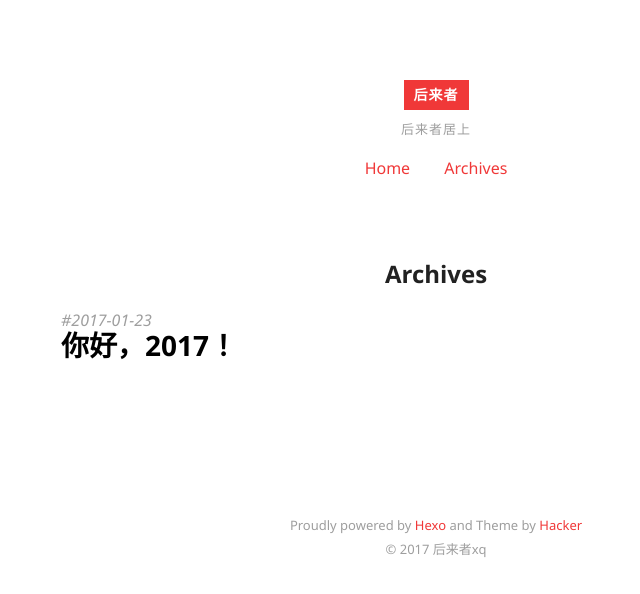
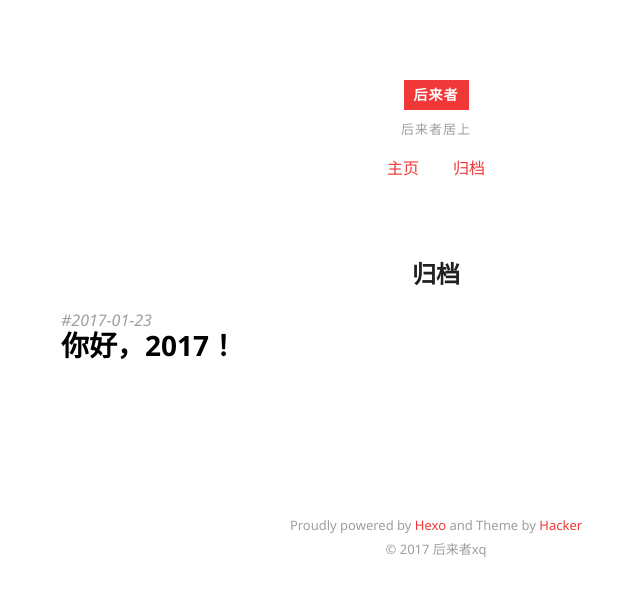
Before and after one commit to houlaizhexq/houlzh, a plain HTML site: page archives/index.html in a window 1280 px wide. Shown: the whole page, without its empty margins (204-844 px from the left). Drawn offline with Linux system fonts and the light colour scheme.

Commit message:
Site updated: 2017-01-24 21:15:37

```diff
--- a/archives/index.html
+++ b/archives/index.html
@@ -3,7 +3,7 @@
 <head>
   <meta charset="utf-8">
 
-  <title>Archives | 后来者 | 后来者居上</title>
+  <title>归档 | 后来者 | 后来者居上</title>
 
 
   <meta name="author" content="后来者xq">
@@ -45,9 +45,9 @@
   <nav class="site-navigation">
     <ul>
 
-        <li><a href="/">Home</a></li>
+        <li><a href="/">主页</a></li>
 
-        <li><a href="/archives">Archives</a></li>
+        <li><a href="/archives">归档</a></li>
 
     </ul>
   </nav>
@@ -58,7 +58,7 @@
 
 <article>
 
-  <h2 class="article-title ">Archives</h2>
+  <h2 class="article-title ">归档</h2>
 
   <div class="archive">
 
```
Also changed, not shown: 2017/01/23/你好，2017！/index.html (+2 -2 lines), archives/2017/01/index.html (+3 -3 lines), archives/2017/index.html (+3 -3 lines), index.html (+3 -3 lines).
